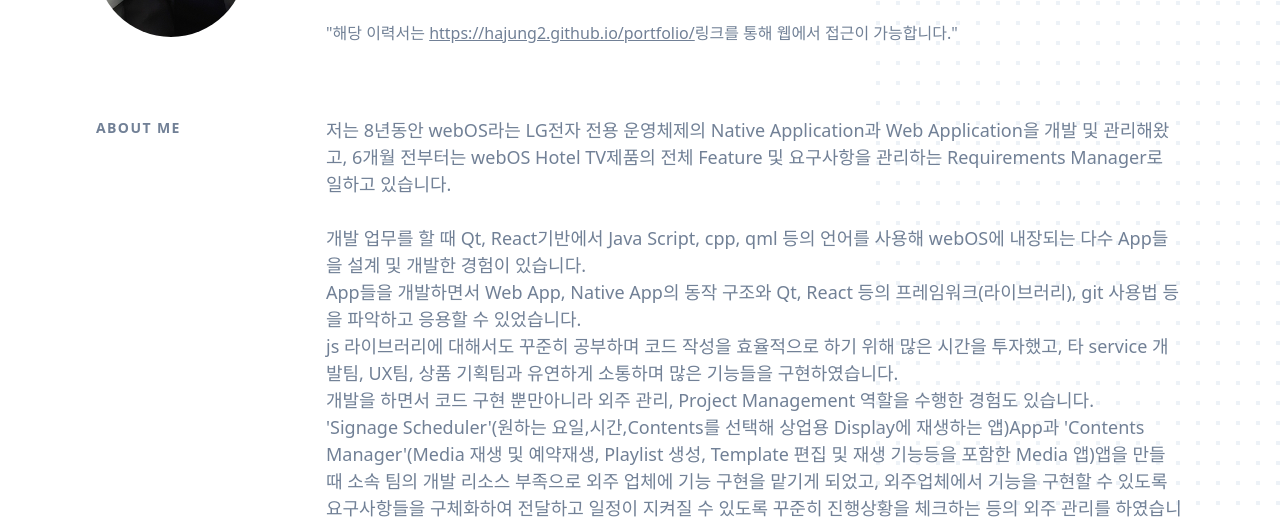
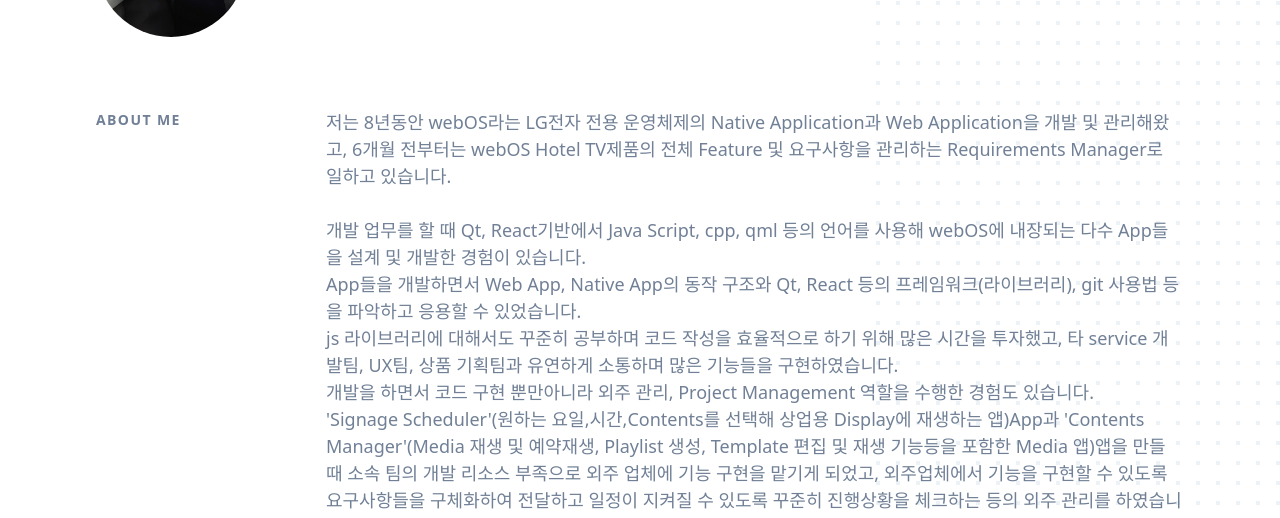
Before and after one commit to hajung2/portfolio, a plain HTML site: page index.html in a window 1280 px wide. Shown: the part 259-777 px from the top of the page. Drawn offline with Linux system fonts and the light colour scheme.

Commit message:
remove_privacy2

```diff
--- a/index.html
+++ b/index.html
@@ -59,10 +59,7 @@
 						</p>
 
             <br>
-            <p class="text-gray-600">
-							"해당 이력서는 <a style="text-decoration:underline" href="https://hajung2.github.io/portfolio/"> https://hajung2.github.io/portfolio/</a>링크를 통해 웹에서 접근이 가능합니다."
-						</p>
-					</div>
+            		</div>
 				</div>
 				<div class="block pt-12 md:flex">
 					<div class="pb-6 md:w-full md:max-w-150 md:p-0">
```
